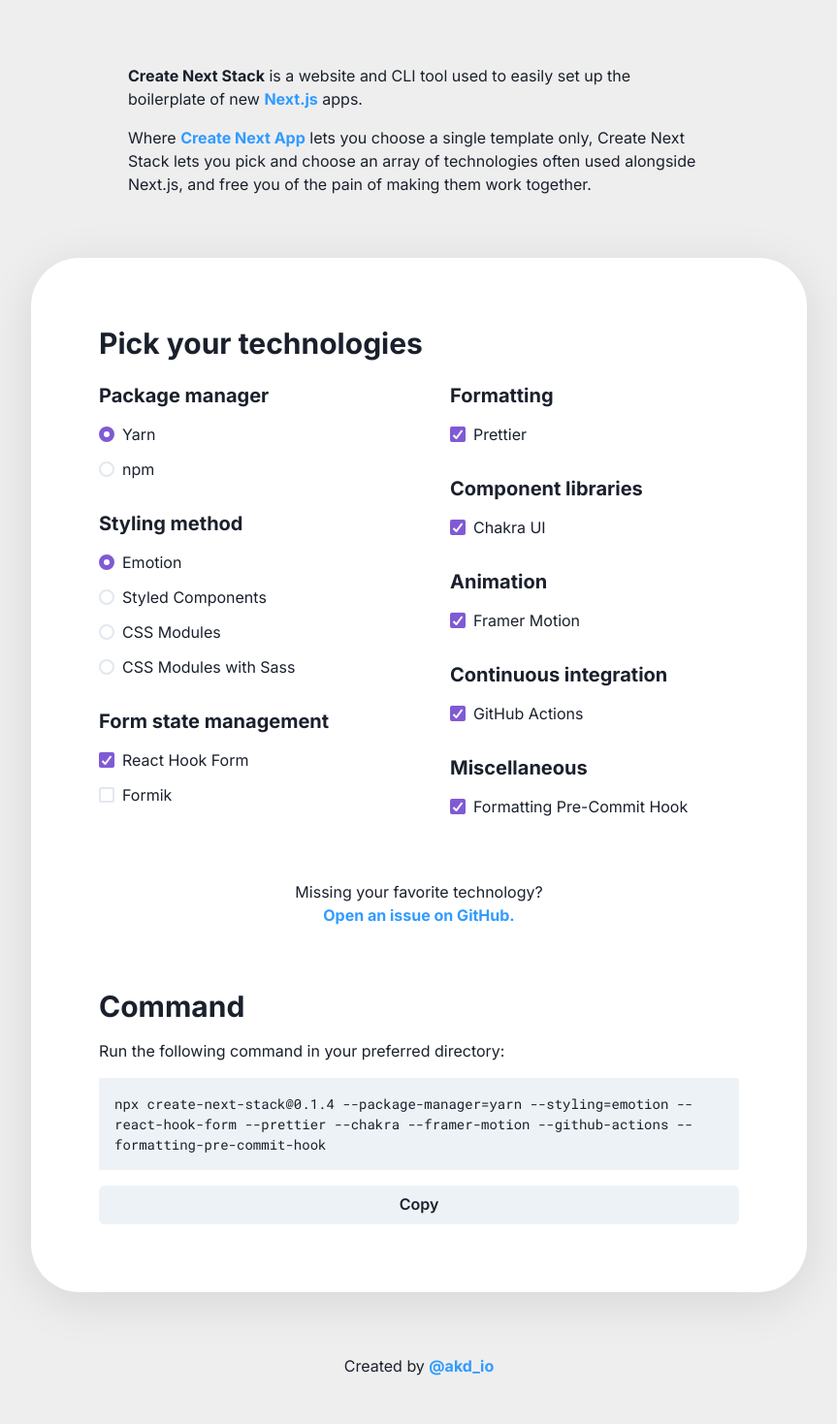
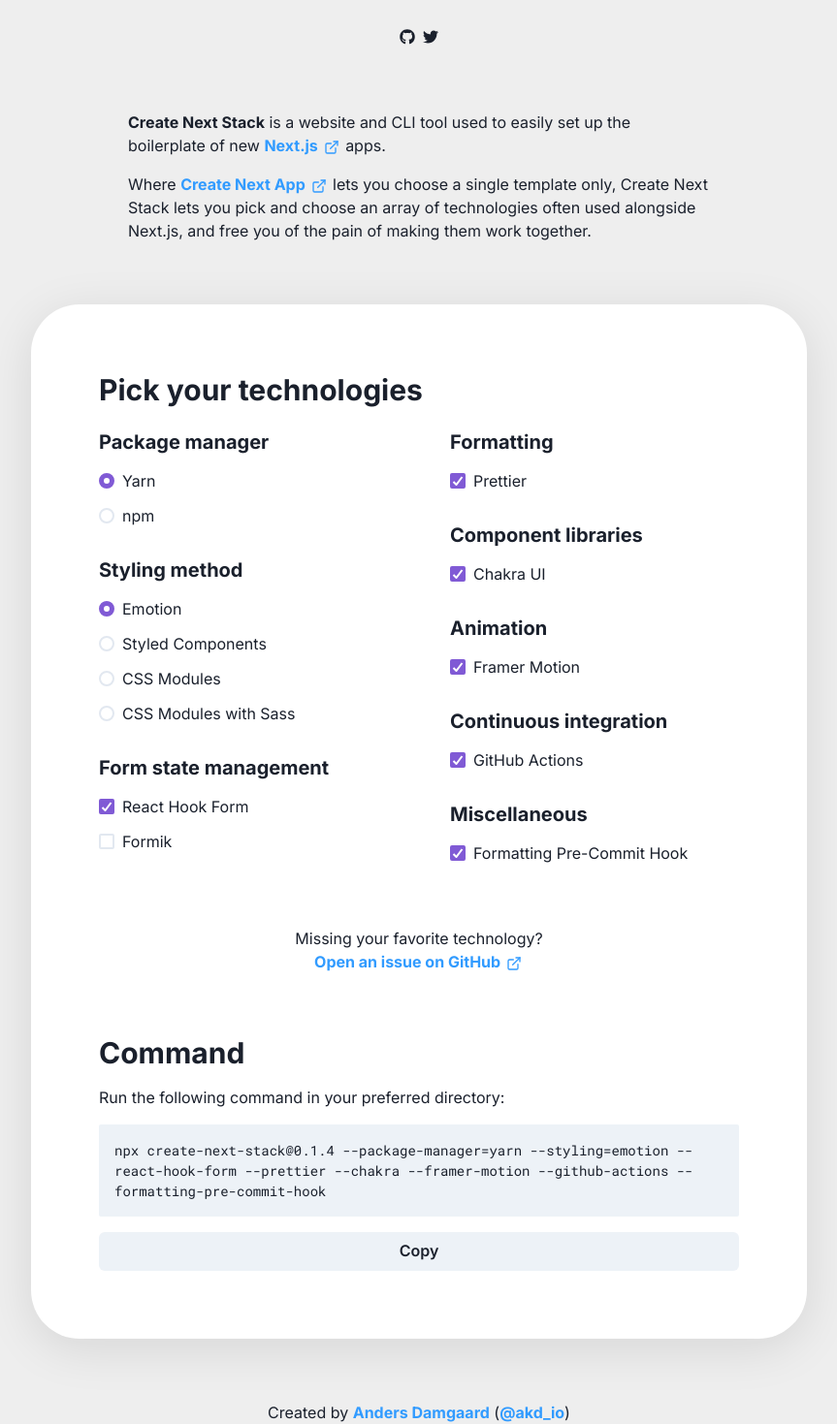
Before and after one commit to hackhero920/create-next-stack-website, a Next.js app: page / in a window 1280 px wide. Shown: the part 142-1611 px from the top of the page at 97% size, without its empty margins (208-1071 px from the left). Built offline with nearby package versions, Linux system fonts and the light colour scheme.

Commit message:
Fix Anchor component and add GitHub and Twitter icons

```diff
--- a/components/Anchor.tsx
+++ b/components/Anchor.tsx
@@ -1,16 +1,6 @@
-import { Text } from "@chakra-ui/react";
-import styled from "@emotion/styled";
+import { Link } from "@chakra-ui/react";
 import { ComponentProps, FC } from "react";
 
-const StyledText = styled(Text)`
-  font-weight: bold;
-  color: #319bff;
-
-  :hover {
-    text-decoration: underline;
-  }
-`;
-
-export const Anchor: FC<ComponentProps<typeof Text>> = (props) => {
-  return <StyledText as="a" {...props} />;
+export const Anchor: FC<ComponentProps<typeof Link>> = (props) => {
+  return <Link color="#319bff" fontWeight="bold" {...props} />;
 };
--- a/templates/LandingPage/LandingPageTemplate.tsx
+++ b/templates/LandingPage/LandingPageTemplate.tsx
@@ -1,3 +1,4 @@
+import { ExternalLinkIcon } from "@chakra-ui/icons";
 import {
   Box,
   Button,
@@ -5,12 +6,15 @@
   CheckboxGroup,
   Code,
   Heading,
+  Link,
   Radio,
   RadioGroup,
   Stack,
   Text,
 } from "@chakra-ui/react";
 import { css, Global } from "@emotion/react";
+import { faGithub, faTwitter } from "@fortawesome/free-brands-svg-icons";
+import { FontAwesomeIcon } from "@fortawesome/react-fontawesome";
 import { useCallback, useEffect, useState } from "react";
 import { Controller, SubmitHandler, useForm } from "react-hook-form";
 import { Anchor } from "../../components/Anchor";
@@ -190,6 +194,7 @@
       <main>
         <Section>
           <Stack spacing="16" align="center">
+            <Stack align="center" spacing="6">
               <Stack align="center" spacing="1">
                 <Heading
                   as="h1"
@@ -212,21 +217,38 @@
                 </Text>
               </Stack>
 
-            {/* TODO: Insert social icons */}
+              <Stack direction="row" spacing="2">
+                <Link
+                  href="https://github.com/akd-io/create-next-stack"
+                  isExternal
+                >
+                  <FontAwesomeIcon height="2em" icon={faGithub} />
+                </Link>
+                <Link href="https://twitter.com/akd_io" isExternal>
+                  <FontAwesomeIcon height="2em" icon={faTwitter} />
+                </Link>
+              </Stack>
+            </Stack>
 
             <Stack maxWidth="600" spacing="4">
               <Text>
                 <b>Create Next Stack</b> is a website and CLI tool used to
                 easily set up the boilerplate of new{" "}
-                <Anchor href="https://nextjs.org/docs/api-reference/create-next-app">
-                  Next.js
+                <Anchor
+                  href="https://nextjs.org/docs/api-reference/create-next-app"
+                  isExternal
+                >
+                  Next.js <ExternalLinkIcon mx="2px" />
                 </Anchor>{" "}
                 apps.
               </Text>
               <Text>
                 Where{" "}
-                <Anchor href="https://nextjs.org/docs/api-reference/create-next-app">
-                  Create Next App
+                <Anchor
+                  href="https://nextjs.org/docs/api-reference/create-next-app"
+                  isExternal
+                >
+                  Create Next App <ExternalLinkIcon mx="2px" />
                 </Anchor>{" "}
                 lets you choose a single template only, Create Next Stack lets
                 you pick and choose an array of technologies often used
@@ -490,8 +512,11 @@
                   <Text align="center">
                     Missing your favorite technology?
                     <br />
-                    <Anchor href="https://github.com/akd-io/create-next-stack/issues">
-                      Open an issue on GitHub.
+                    <Anchor
+                      href="https://github.com/akd-io/create-next-stack/issues"
+                      isExternal
+                    >
+                      Open an issue on GitHub <ExternalLinkIcon mx="2px" />
                     </Anchor>
                   </Text>
 
@@ -517,7 +542,14 @@
 
             <Text>
               Created by{" "}
-              <Anchor href="https://twitter.com/akd_io">@akd_io</Anchor>
+              <Anchor href="https://akd.io/" isExternal>
+                Anders Damgaard
+              </Anchor>{" "}
+              (
+              <Anchor href="https://twitter.com/akd_io" isExternal>
+                @akd_io
+              </Anchor>
+              )
             </Text>
           </Stack>
         </Section>
```
Lines whose indentation alone changed are shown as unchanged.
